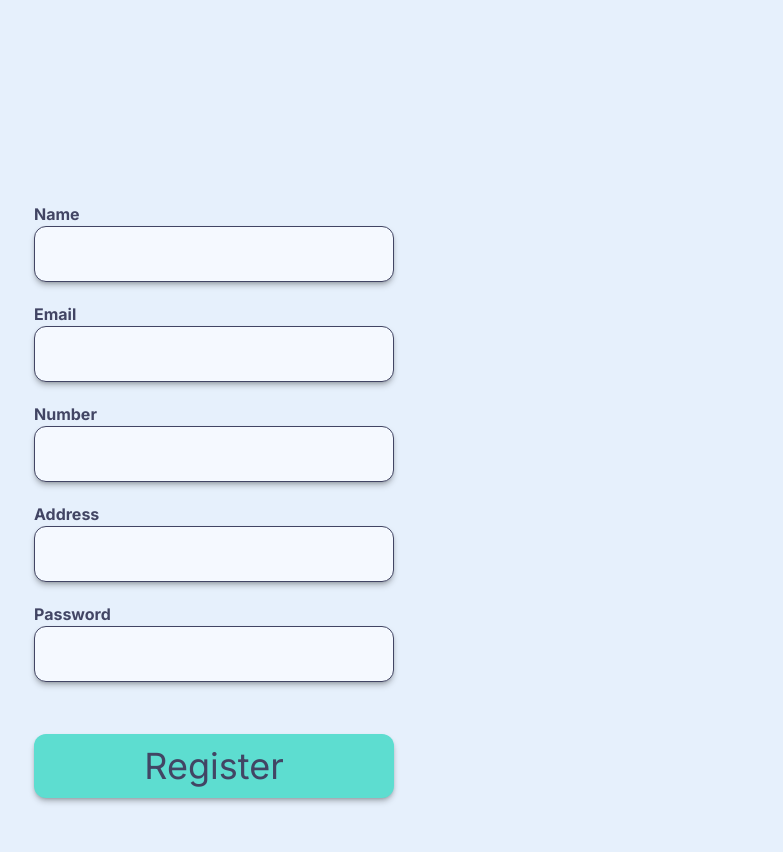
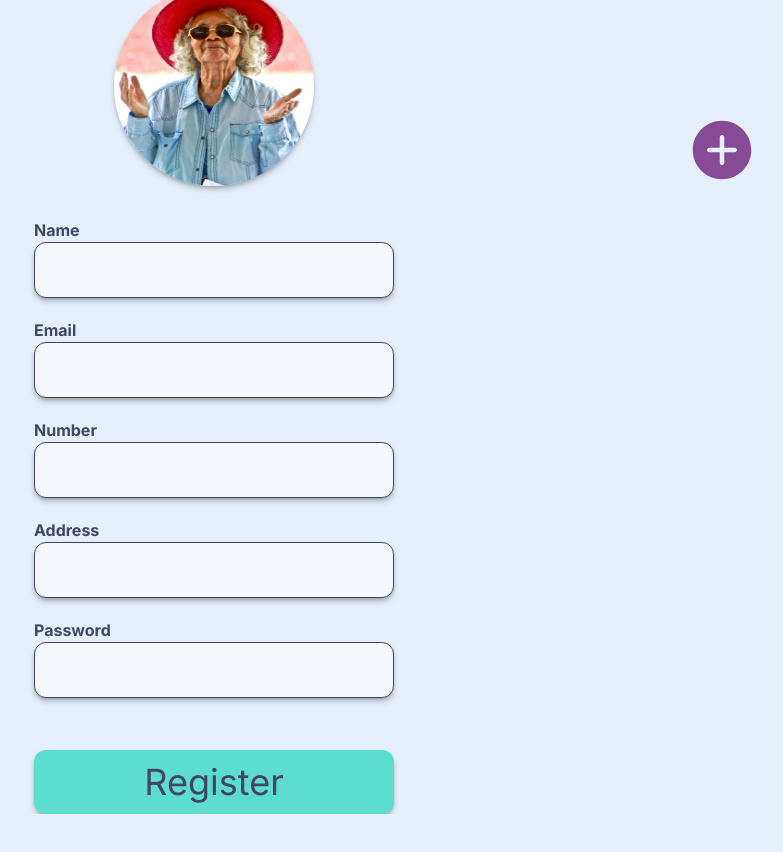
Before and after one commit to Romanief/pidgeon, a Next.js app: page /auth/register in a window 1280 px wide. Shown: the top 852 px of the page, without its empty margins (426-1209 px from the left). After the commit the page ends 814 px from the top, so only its background shows below. Built offline with nearby package versions, Linux system fonts and the light colour scheme.

Commit message:
Change logo and addedd pic to register

```diff
--- a/app/auth/login/page.tsx
+++ b/app/auth/login/page.tsx
@@ -49,7 +49,7 @@ function page() {
 
   return (
         <div className='h-screen flex flex-col justify-start text-center gap-5'>
-          <Image src="/trashgift.svg" alt='Trashgift' width={184} height={200} className='mx-auto mt-20 mb-10 text-pSlate'/>
+          <Image src="/trashgift.svg" alt='Trashgift' width={276} height={300} className='mx-auto mt-10 mb-5 text-pSlate translate-x-4'/>
           <div className='flex flex-col font-bold text-3xl'>
             <div>Welcome to</div>
             <div>StreetKeeper</div>
@@ -66,7 +66,7 @@ function page() {
 
           <div
           onClick={()=> login(inputEmail, inputPassword)}
-          className='bg-pTeal w-[360px] h-16 mx-auto rounded-xl text-4xl p-3 hover:bg-neutral-200 cursor-pointer mt-32 shadow-md shadow-black/25'>
+          className='bg-pTeal w-[360px] h-16 mx-auto rounded-xl text-4xl p-3 hover:bg-neutral-200 cursor-pointer mt-20 shadow-md shadow-black/25'>
             Sign in
           </div>
           <p className='-m-2'>No account? <Link href={"/auth/register"}>Register</Link></p>
--- a/app/auth/register/page.tsx
+++ b/app/auth/register/page.tsx
@@ -4,6 +4,8 @@ import React, {useState} from 'react'
 
 import { useUser } from '@/context/userContext'
 import { useRouter } from 'next/navigation'
+import Image from 'next/image'
+import { IoIosAddCircle } from "react-icons/io";
 
 function page() {
   const [inputEmail, setEmail] = useState("")
@@ -52,8 +54,12 @@ function page() {
   }
 
   return (
-        <div className='h-screen flex flex-col justify-center text-center gap-5 mt-20'>
-          <div className='flex flex-col justify-start w-[360px] mx-auto text-start mt-10 font-bold'>
+        <div className='h-screen flex flex-col justify-center text-center gap-5'>
+          <div className='relative'>
+            <IoIosAddCircle className='text-pPurple text-7xl absolute bottom-0 right-24'/>
+          <Image src="/gertrude.jpg" alt="Most awesome elderly lady ever" width={200} height={200} className='rounded-full aspect-square mx-auto shadow-md shadow-black/25' />
+          </div>
+          <div className='flex flex-col justify-start w-[360px] mx-auto text-start mt-3 font-bold'>
             <label>Name</label>
             <input className='bg-dirtWhite h-14 rounded-xl border border-pSlate shadow-md shadow-black/25 p-5' type='text' value={inputName} onChange={(e) => setName(e.target.value)}/>
           </div>
```
Also changed, not shown: public/gertrude.jpg (added), public/trashgift.svg (added).
